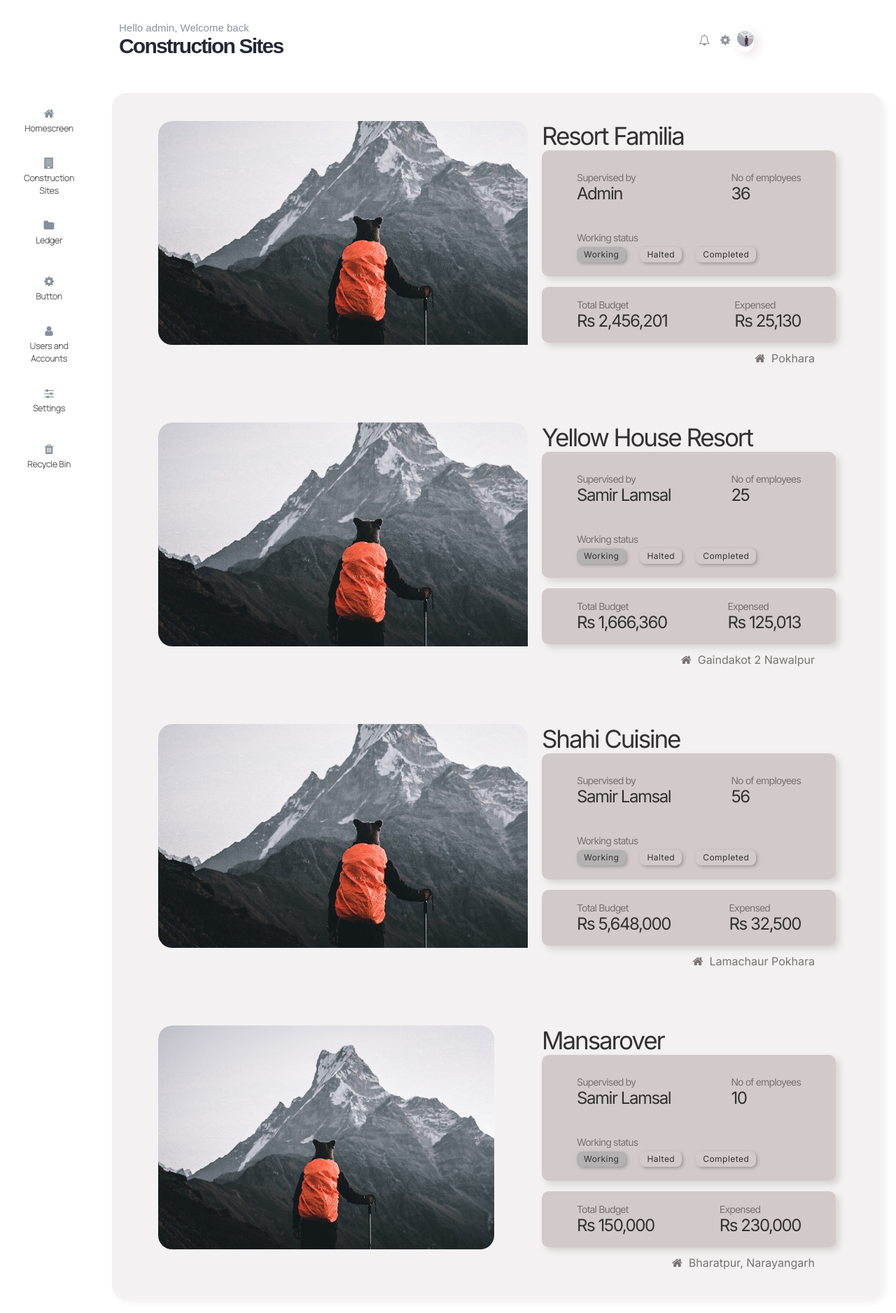
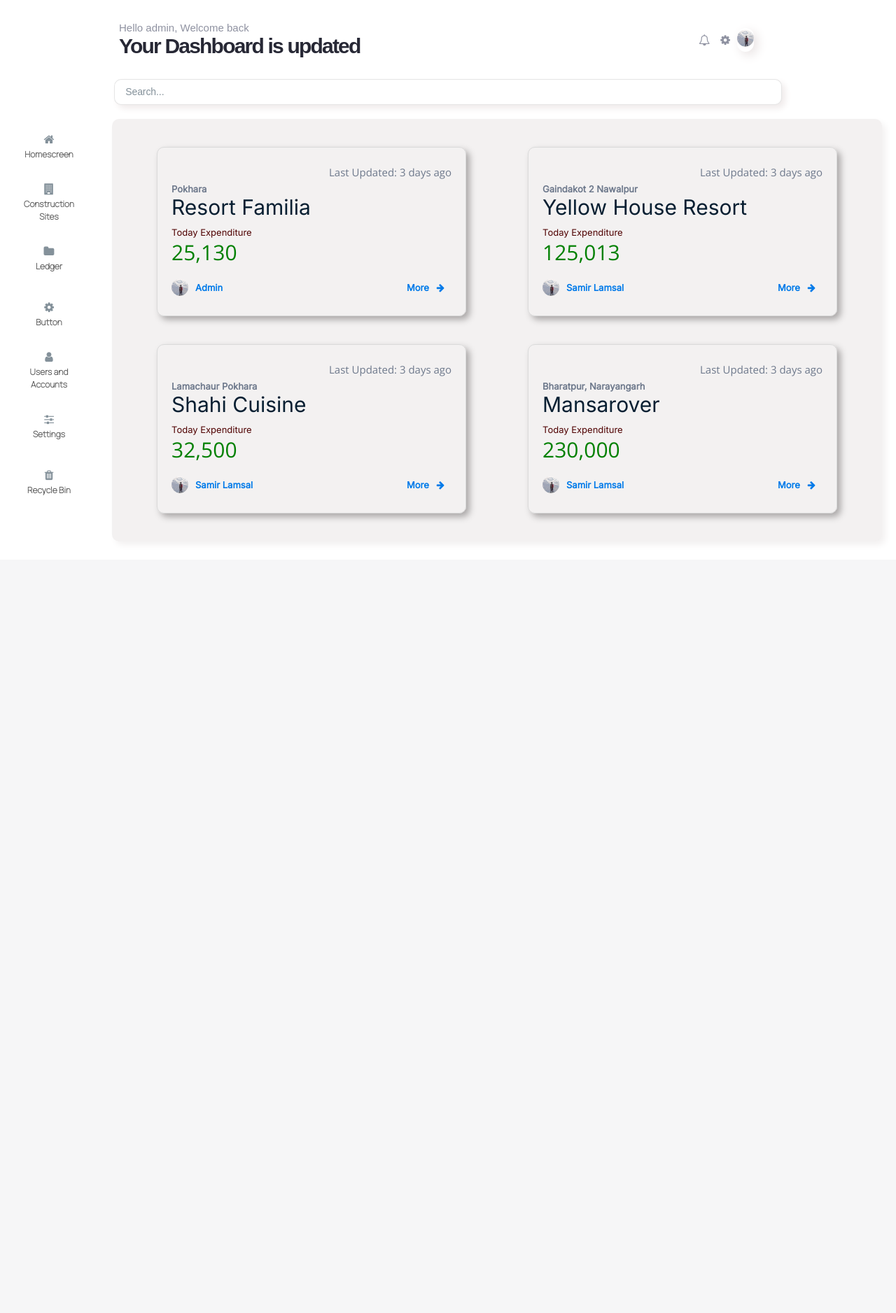
Before and after one commit to Samirlamsal/Construction-site-management, a Django app: page /construction_home/ in a window 1280 px wide. Shown: the whole page at 70% size. After the commit the page ends 745 px from the top, so only its background shows below. Run offline with Django 3.2, Linux system fonts and the light colour scheme; a user stored in the database is signed in; data comes from the database, SQL or seed files in the repository; both versions use the stored data as it was after the commit.

Commit message:
construction page cards

```diff
--- a/construction/static/css/home.css
+++ b/construction/static/css/home.css
@@ -571,165 +571,6 @@ p:hover {
   cursor: pointer;
 }
 
-.construction_detail {
-  width: 100%;
-}
-
-.construction_detail .left {
-  overflow: hidden;
-  border-radius: 20px;
-}
-
-.construction_detail img {
-  height: 320px;
-  border-radius: 20px;
-}
-
-.construction_detail_container {
-  width: 100%;
-  background-color: #f3f1f1;
-  border-radius: 20px;
-  box-shadow: 5px 5px 10px #f3f1f1;
-}
-
-.construction_detail {
-  display: flex;
-  flex-direction: row;
-  flex-wrap: wrap;
-  justify-content: center;
-  font-family: "Inter", sans-serif;
-  width: 100%;
-  padding: 40px 10px;
-  gap: 20px;
-}
-
-.construction_detail .left {
-  width: 48%;
-}
-
-.construction_detail .right {
-  width: 40%;
-}
-
-.construction_detail .right h1 {
-  font-style: normal;
-  font-weight: 500;
-  font-size: 35px;
-  line-height: 42px;
-  letter-spacing: -0.06em;
-  color: #333131;
-}
-
-.construction_detail .right .card1 {
-  width: 400px;
-  height: 160px;
-  border-radius: 10px;
-  background-color: #d2caca;
-  padding: 10px;
-  display: flex;
-  flex-direction: column;
-  justify-content: space-between;
-  box-shadow: 5px 5px 10px #d6d2d2;
-}
-
-.construction_detail .card1top {
-  display: flex;
-  flex-direction: row;
-  flex-wrap: nowrap;
-  justify-content: space-between;
-  padding: 20px 40px;
-}
-
-.construction_detail h2 {
-  font-style: normal;
-  font-weight: normal;
-  font-size: 24px;
-  line-height: 29px;
-  display: flex;
-  align-items: center;
-  letter-spacing: -0.06em;
-  color: #333131;
-}
-
-.construction_detail p {
-  font-style: normal;
-  font-weight: normal;
-  font-size: 14px;
-  line-height: 17px;
-  display: flex;
-  align-items: center;
-  letter-spacing: -0.06em;
-  color: #797272;
-}
-
-.construction_detail .card1bottom {
-  padding: 20px 40px;
-  display: flex;
-  flex-direction: column;
-  gap: 5px;
-}
-
-.construction_detail .card1bottom .status {
-  display: flex;
-  flex-direction: row;
-  flex-wrap: nowrap;
-  justify-content: start;
-  gap: 20px;
-}
-
-.construction_detail .card1bottom .status h4 {
-  background: transparent;
-  box-shadow: 2px 2px 5px rgba(0, 0, 0, 0.25);
-  border-radius: 8px;
-  display: flex;
-  justify-content: center;
-  align-items: center;
-  font-family: "Inter", sans-serif;
-  padding: 4px 10px;
-  font-style: normal;
-  font-weight: normal;
-  font-size: 12px;
-  line-height: 14px;
-  letter-spacing: 0.04em;
-  color: #333131;
-}
-
-.construction_detail .card2 {
-  width: 400px;
-  height: 60px;
-  border-radius: 10px;
-  background-color: #d2caca;
-  padding: 10px;
-  display: flex;
-  flex-direction: row;
-  flex-wrap: nowrap;
-  justify-content: space-between;
-  box-shadow: 5px 5px 10px #d6d2d2;
-  margin-top: 15px;
-  align-items: center;
-}
-
-.construction_detail .budget {
-  padding-left: 40px;
-}
-
-.construction_detail .expensed {
-  padding-right: 40px;
-}
-
-.construction_detail h3 {
-  font-style: normal;
-  font-weight: normal;
-  font-size: 16px;
-  line-height: 24px;
-  display: flex;
-  justify-content: flex-end;
-  align-items: center;
-  color: #797272;
-  margin-right: 50px;
-  padding-top: 10px;
-}
-
 .download_xls {
   position: fixed;
   top: 0px;
@@ -789,3 +630,123 @@ p:hover {
   font-weight: 600;
   box-shadow: 5px 5px 5px #4094f7;
 }
+
+.construction_detail_container {
+  width: 100%;
+  background-color: #f3f1f1;
+  border-radius: 10px;
+  box-shadow: 5px 5px 10px #f3f1f1;
+  display: flex;
+  flex-direction: row;
+  flex-wrap: wrap;
+  justify-content: space-around;
+  align-items: center;
+  padding: 20px;
+}
+
+.construction_detail_container .bottom img {
+  height: 30px;
+  clip-path: circle();
+}
+
+.construction_detail_container .constructiondetailcard {
+  border: 1px solid #dadada;
+  height: 200px;
+  width: 400px;
+  border-radius: 10px;
+  padding: 20px;
+  display: flex;
+  flex-direction: column;
+  justify-content: space-evenly;
+  margin: 20px;
+  box-shadow: 5px 5px 10px #aaa7a7;
+}
+
+.construction_detail_container .constructiondetailcard:hover {
+  transform: translateY(-5px);
+  transition: 0.5s;
+  cursor: pointer;
+}
+
+.constructiondetailcard .top {
+  display: flex;
+  align-items: center;
+  justify-content: flex-end;
+}
+
+.constructiondetailcard .top h3 {
+  font-family: "Open Sans";
+  font-style: normal;
+  font-weight: normal;
+  font-size: 15px;
+  color: #6e798c;
+}
+
+.constructiondetailcard .mid {
+  font-family: "Inter";
+  font-style: normal;
+}
+
+.constructiondetailcard .mid h4 {
+  font-weight: 600;
+  font-size: 13px;
+  color: #6e798c;
+}
+
+.constructiondetailcard .mid h3 {
+  font-weight: normal;
+  font-size: 30px;
+  color: #081f32;
+  padding-bottom: 10px;
+}
+
+.constructiondetailcard .mid h2 {
+  font-weight: normal;
+  font-size: 13px;
+  color: #510404;
+}
+
+.constructiondetailcard .mid h1 {
+  font-family: "Open Sans";
+  font-weight: normal;
+  font-size: 30px;
+  color: #008000;
+  padding-bottom: 10px;
+}
+
+.constructiondetailcard .bottom {
+  display: flex;
+  flex-direction: row;
+  flex-wrap: nowrap;
+  justify-content: space-between;
+  align-items: center;
+  /* padding-top: 20px; */
+}
+
+.constructiondetailcard .bottom .name {
+  display: flex;
+  flex-direction: row;
+  flex-wrap: nowrap;
+  justify-content: flex-start;
+  align-items: center;
+}
+
+.constructiondetailcard .bottom h2 {
+  font-family: "Inter";
+  font-style: normal;
+  font-weight: 600;
+  font-size: 13px;
+  color: #007ae9;
+  padding-left: 10px;
+}
+
+.constructiondetailcard .bottom a {
+  font-family: "Inter";
+  text-decoration: none;
+  font-style: normal;
+  font-weight: 600;
+  font-size: 13px;
+  text-align: right;
+  color: #007ae9;
+  padding-right: 10px;
+}
--- a/construction/static/scripts.js
+++ b/construction/static/scripts.js
@@ -58,11 +58,11 @@ $("#sitenames").click(function () {
     if (nameofsite) {
         $.ajax({
             url: '{% url "transaction_home" %}',
-            datas: {
+            data: {
                 'name': nameofsite,
             },
             dataType: 'json',
-            success: function (datas) {
+            success: function (data) {
                 console.log("Success");
             }
         }
--- a/construction/templates/pages/base.html
+++ b/construction/templates/pages/base.html
@@ -22,10 +22,38 @@
       href="https://fonts.googleapis.com/css2?family=Inter:wght@100;300;400&display=swap"
       rel="stylesheet"
     />
+    <link href="https://fonts.googleapis.com/css2?family=Open+Sans:ital@0;1&display=swap" rel="stylesheet">
   </head>
 
   <body>
-    {% block content1 %}{% endblock %}
+  <div class="header">
+    <div class="title">
+      <h4>Hello {{request.user}}, Welcome back</h4>
+      <h2>Your Dashboard is updated</h2>
+    </div>
+    <div class="profileheader">
+      <i class="fa fa-bell-o" aria-hidden="true"></i>
+      <i class="fa fa-cog"></i>
+      <div class="image" id="image" onclick="showmenu();">
+        <img src="{{request.user.site_user.image.url}}" />
+      </div>
+    </div>
+    <div class="menu" id="menu">
+      <a href="#">
+        <h2><img src="{{request.user.site_user.image.url}}" />My Profile</h2></a
+      >
+      <p>
+        <a href="{% url 'logout' %}"
+          ><i class="fa fa-sign-out" aria-hidden="true"></i> &nbsp;&nbsp;Log
+          Out</a
+        >
+      </p>
+    </div>
+  </div>
+
+  <div class="search">
+    <input type="text" id="search" name="search" placeholder="Search..." />
+  </div>
 
     <div class="content">
 
--- a/construction/templates/pages/constructionpage.html
+++ b/construction/templates/pages/constructionpage.html
@@ -1,80 +1,28 @@
 {% extends 'pages/base.html' %} {% load static%} {% load humanize %}
 
 <body>
-  {% block content1 %}
-  <div class="header">
-    <div class="title">
-      <h4>Hello {{request.user}}, Welcome back</h4>
-      <h2>Construction Sites</h2>
-    </div>
-    <div class="profileheader">
-      <i class="fa fa-bell-o" aria-hidden="true"></i>
-      <i class="fa fa-cog"></i>
-      <div class="image" id="image" onclick="showmenu();">
-        <img src="{{request.user.site_user.image.url}}" />
-      </div>
-    </div>
-    <div class="menu" id="menu">
-      <a href="#">
-        <h2><img src="{{request.user.site_user.image.url}}" />My Profile</h2></a
-      >
-      <p>
-        <a href="{% url 'logout' %}"
-          ><i class="fa fa-sign-out" aria-hidden="true"></i> &nbsp;&nbsp;Log
-          Out</a
-        >
-      </p>
-    </div>
-  </div>
-  {% endblock %}
-
   <div class="content">
     {% block content2 %}
     <div class="construction_detail_container">
       {% for construction_detail in construction_detail %}
-      <div class="construction_detail">
-        <div class="left">
-          <img src="{{construction_detail.image.url}}" />
+      <div class="constructiondetailcard">
+        <div class="top">
+          <h3>Last Updated: 3 days ago</h3>
         </div>
-        <div class="right">
-          <div class="title">
-            <h1>{{construction_detail.name}}</h1>
+        <div class="mid">
+          <h4>{{construction_detail.location}}</h4>
+          <h3>{{construction_detail.name}}</h3>
+          <h2>Today Expenditure</h2>
+          <h1>{{construction_detail.expensed|intcomma}}</h1>
+        </div>
+        <div class="bottom">
+          <div class="name">
+            <img src="{{request.user.site_user.image.url}}" />
+            <h2>{{construction_detail.superviser.fullname}}</h2>
           </div>
-
-          <div class="card1">
-            <div class="card1top">
-              <div class="name">
-                <p>Supervised by</p>
-                <h2>{{construction_detail.superviser.fullname}}</h2>
-              </div>
-              <div class="workernum">
-                <p>No of employees</p>
-                <h2>{{construction_detail.num_workers}}</h2>
-              </div>
-            </div>
-            <div class="card1bottom">
-              <p>Working status</p>
-              <div class="status">
-                <h4 style="background: #b3b1b1">Working</h4>
-                <h4>Halted</h4>
-                <h4>Completed</h4>
-              </div>
-            </div>
+          <div class="more">
+            <a href="#">More &nbsp;&nbsp;<i class="fa fa-arrow-right"></i> </a>
           </div>
-          <div class="card2">
-            <div class="budget">
-              <p>Total Budget</p>
-              <h2>Rs {{construction_detail.budget|intcomma}}</h2>
-            </div>
-            <div class="expensed">
-              <p>Expensed</p>
-              <h2>Rs {{construction_detail.expensed|intcomma}}</h2>
-            </div>
-          </div>
-          <h3>
-            <i class="fa fa-home" aria-hidden="true"></i
-            >&nbsp;&nbsp;{{construction_detail.location}}
-          </h3>
         </div>
       </div>
       {% endfor %}
```
Also changed, not shown: construction/templates/pages/home.html (+0 -30 lines), db.sqlite3, media/site_profiles/20170505172605_IMG_6572-min_zYMe36S.jpg (added).
